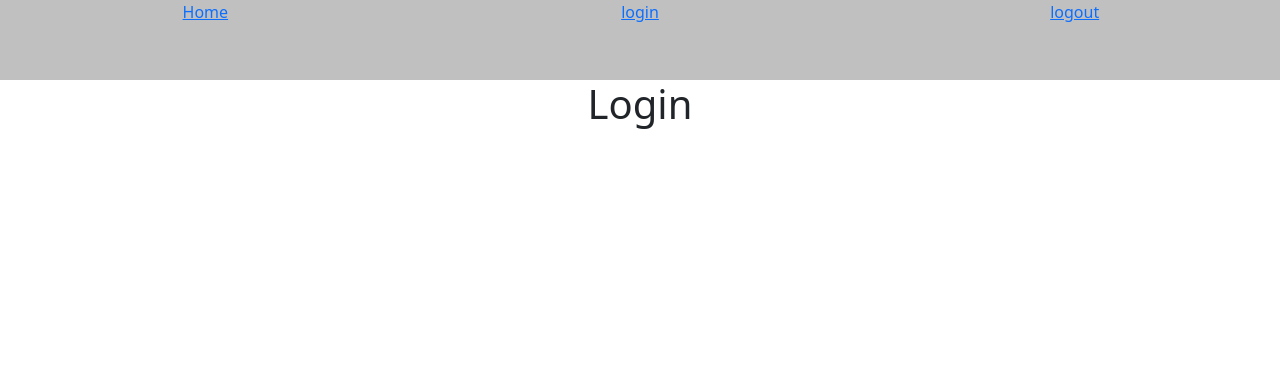
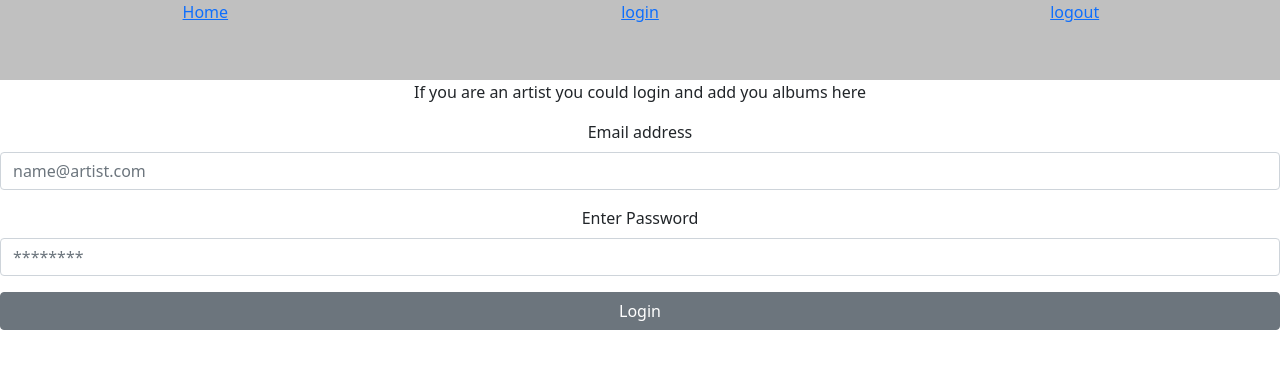
Before and after one commit to ankuranand598/musique, a React (Create React App) app: page /login in a window 1280 px wide. Shown: the top 368 px of the page. Built offline with nearby package versions, Linux system fonts and the light colour scheme.

Commit message:
added login comp

```diff
--- a/src/components/Login.jsx
+++ b/src/components/Login.jsx
@@ -1,7 +1,36 @@
 function Login() {
   return (
     <>
-      <h1>Login</h1>
+      <p>If you are an artist you could login and add you albums here</p>
+      <div>
+        <div className="mb-3">
+          <label for="exampleFormControlInput1" class="form-label">
+            Email address
+          </label>
+          <input
+            type="email"
+            className="form-control"
+            id="exampleFormControlInput1"
+            placeholder="name@artist.com"
+          />
+        </div>
+        <div className="mb-3">
+          <label for="exampleFormControlTextarea1" class="form-label">
+            Enter Password
+          </label>
+          <input
+            type="password"
+            className="form-control"
+            id="exampleFormControlInput1"
+            placeholder="********"
+          />
+        </div>
+        <div className="d-grid gap-2">
+          <button className="btn btn-secondary" type="button">
+            Login
+          </button>
+        </div>
+      </div>
     </>
   );
 }
```
